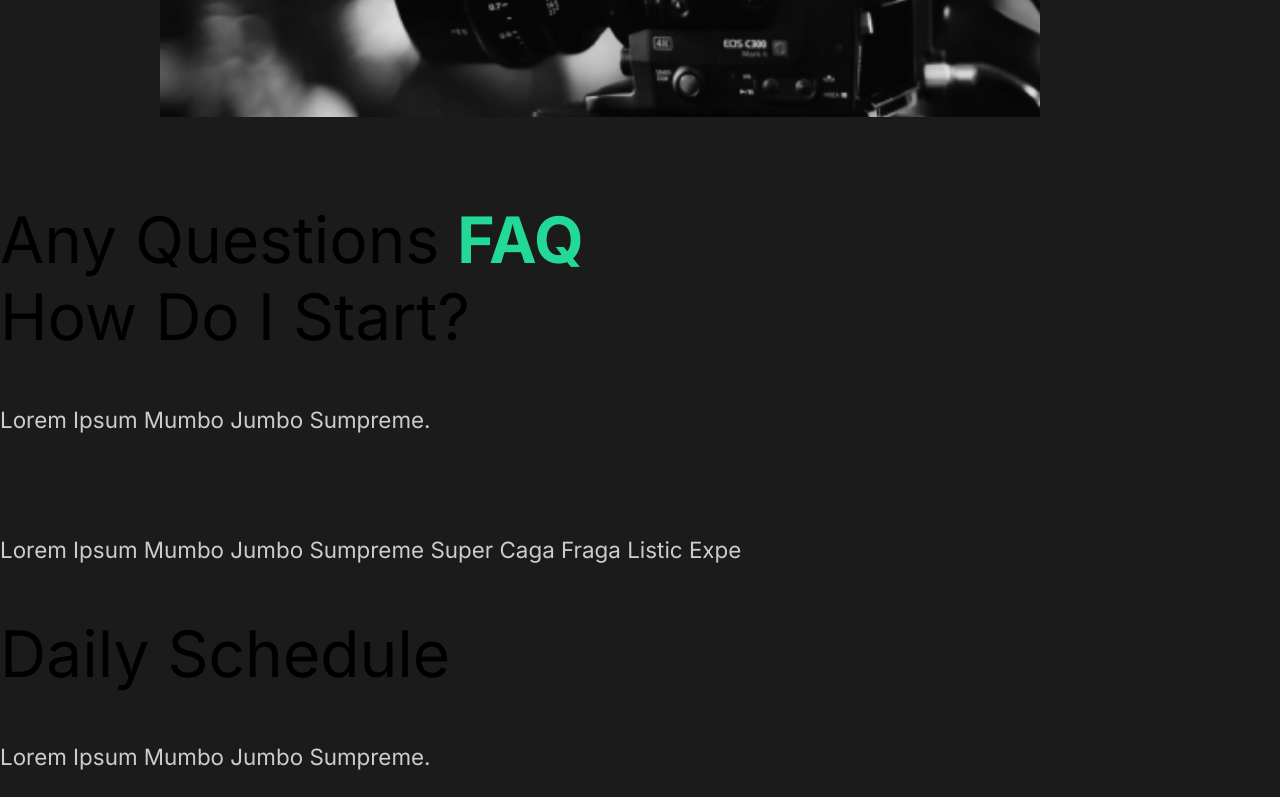
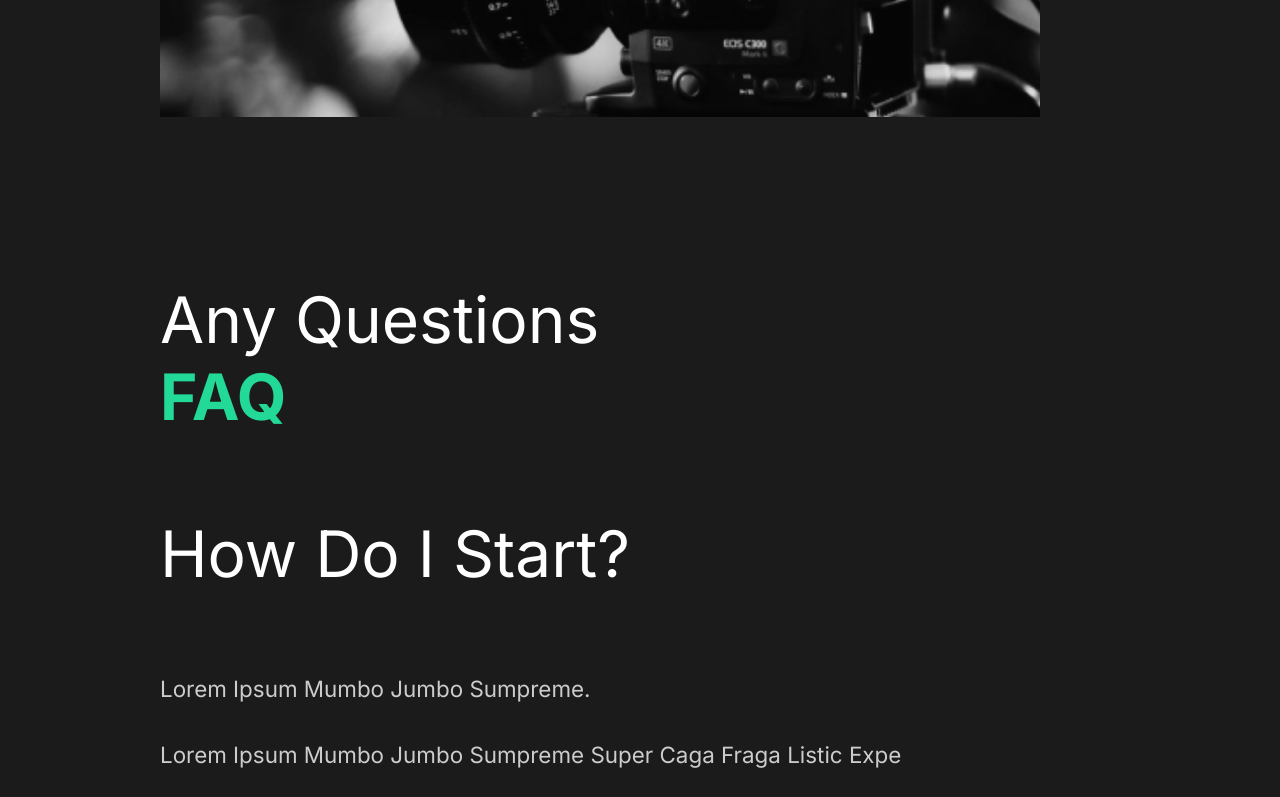
Before and after one commit to michaelpearsun/portfolio, a React (Create React App) app: page / in a window 1280 px wide. Shown: the part 2000-2797 px from the top of the page. Built offline with nearby package versions, Linux system fonts and the light colour scheme.

Commit message:
Faq Section Styling

```diff
--- a/src/components/FaqSection.js
+++ b/src/components/FaqSection.js
@@ -1,8 +1,10 @@
-import React from 'react'
+import React from 'react';
+import styled from 'styled-components';
+import { StyledComponentAbout } from '../styles'
 
 const FaqSection = () => {
     return (
-        <div className="faq">
+        <StyledComponentFaq>
             <h2>Any Questions <span>FAQ</span></h2>
             <div className="question">
                 <h2>How Do I Start?</h2>
@@ -10,6 +12,7 @@
                     <p>Lorem Ipsum Mumbo Jumbo Sumpreme.</p>
                     <p>Lorem Ipsum Mumbo Jumbo Sumpreme Super Caga Fraga Listic Expe</p>
                 </div>
+                <div className="faq-line"></div>
             </div>
             <div className="question">
                 <h2>Daily Schedule</h2>
@@ -17,6 +20,7 @@
                     <p>Lorem Ipsum Mumbo Jumbo Sumpreme.</p>
                     <p>Lorem Ipsum Mumbo Jumbo Sumpreme Super Caga Fraga Listic Expe</p>
                 </div>
+                <div className="faq-line"></div>
             </div>
             <div className="question">
                 <h2>Different Payment Methods</h2>
@@ -24,6 +28,7 @@
                     <p>Lorem Ipsum Mumbo Jumbo Sumpreme.</p>
                     <p>Lorem Ipsum Mumbo Jumbo Sumpreme Super Caga Fraga Listic Expe</p>
                 </div>
+                <div className="faq-line"></div>
             </div>
             <div className="question">
                 <h2>What Prodcts do you offer?</h2>
@@ -31,9 +36,37 @@
                     <p>Lorem Ipsum Mumbo Jumbo Sumpreme.</p>
                     <p>Lorem Ipsum Mumbo Jumbo Sumpreme Super Caga Fraga Listic Expe</p>
                 </div>
+                <div className="faq-line"></div>
             </div>
-        </div>
+        </StyledComponentFaq>
     )
 }
 
+const StyledComponentFaq = styled(StyledComponentAbout)`
+    display: block;
+    span{
+        display: block;
+    }
+    h2{
+        padding-bottom: 2rem;
+        font-weight: lighter;
+    }
+    .faq-line{
+        background: #cccccc;
+        height: 0.2rem;
+        margin: 2rem 0rem;
+        width: 100%;
+    }
+    .question{
+        padding: 3rem 0rem;
+        cursor: pointer;
+    }
+    .answer{
+        padding: 2rem 0rem;
+        p{
+            padding: 1rem 0rem;
+        }
+    }
+`
+
 export default FaqSection
--- a/src/components/GlobalStyle.js
+++ b/src/components/GlobalStyle.js
@@ -20,7 +20,7 @@
     background: transparent;
     color: white;
     transition: all 0.5 ease;
-    font-family: 'Inter', sans-serif
+    font-family: 'Inter', sans-serif;
     &:hover{
         background: #23d997;
         color: white;
@@ -35,6 +35,7 @@
 }
 h4{
     font-weight: bold;
+    font-size: 2rem;
 }
 a{
     font-size: 1.1.rem;
```
